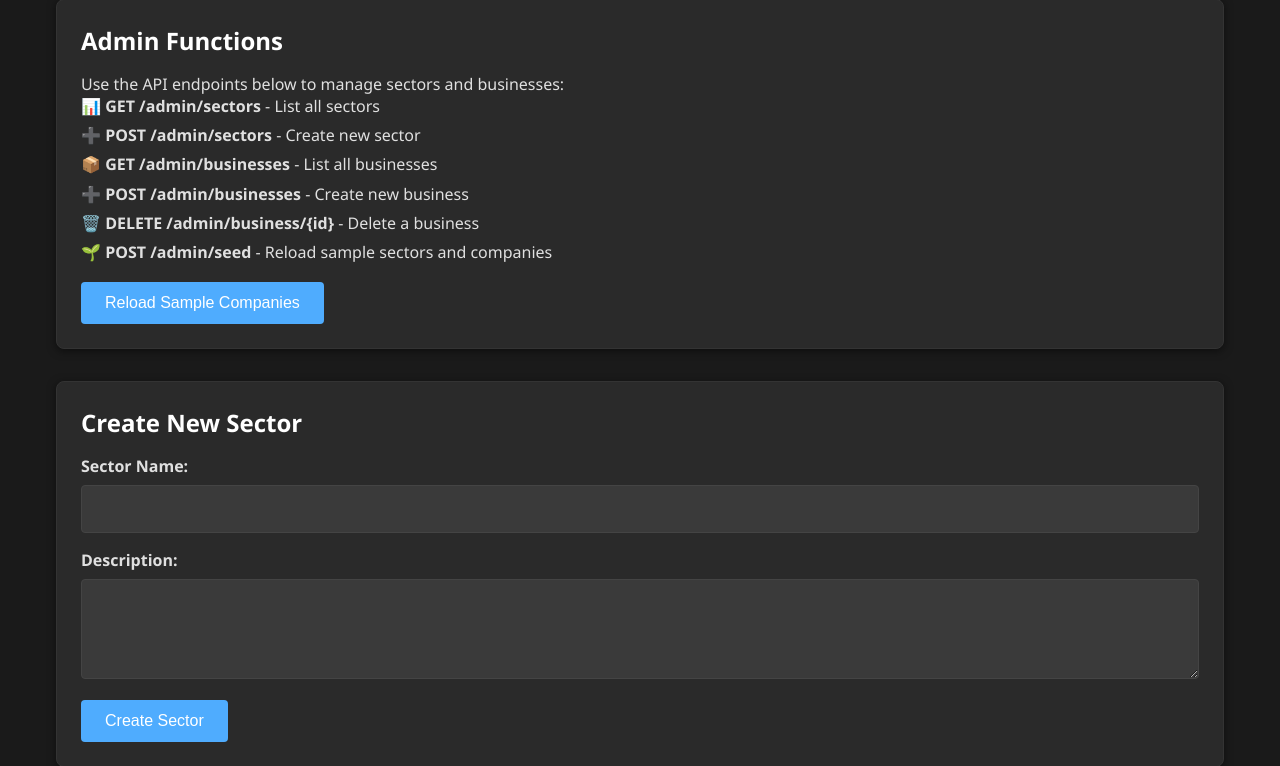
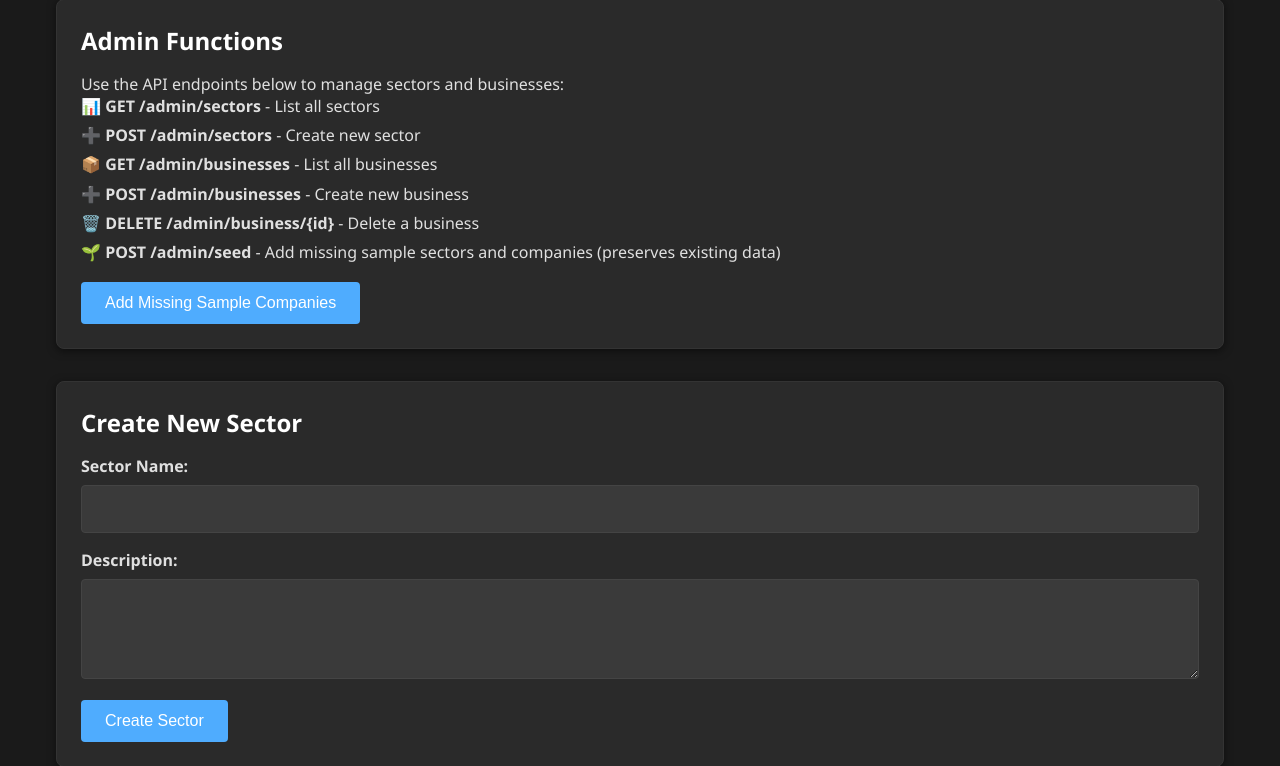
Before and after one commit to souramanse-web/Business-Ratings, a Flask app: template templates/admin_dashboard.html in a window 1280 px wide. Shown: the part 311-1077 px from the top of the page. Run offline with Flask 3, Linux system fonts and the light colour scheme; the template is opened without the code that fills it, so the values that code supplies are empty.

Commit message:
Make admin reseed non-destructive by default

```diff
--- a/app.py
+++ b/app.py
@@ -190,7 +190,7 @@ def ensure_database_ready():
             db.session.commit()
 
 
-def seed_sample_data(reset_businesses: bool = True):
+def seed_sample_data(reset_businesses: bool = False):
     """Seed sectors and businesses. Optionally clear ratings/businesses first."""
     sectors_data = [
         {'name': 'Banks', 'description': 'Banks and Banking Services - Personal and Business Banking'},
@@ -495,9 +495,13 @@ def admin_seed_data():
     if not current_user.is_admin:
         return jsonify({'error': 'Unauthorized'}), 403
 
-    summary = seed_sample_data(reset_businesses=True)
+    data = request.get_json(silent=True) or {}
+    force_reset = bool(data.get('force_reset', False))
+
+    summary = seed_sample_data(reset_businesses=force_reset)
     return jsonify({
         'message': 'Sample sectors and companies loaded successfully',
+        'mode': 'reset' if force_reset else 'preserve',
         'summary': summary
     }), 200
 
@@ -531,7 +535,7 @@ def init_db():
 @app.cli.command()
 def seed_db():
     """Seed the database with sample data."""
-    summary = seed_sample_data(reset_businesses=True)
+    summary = seed_sample_data(reset_businesses=False)
     print(
         f"Database seeded with sample data. "
         f"Sectors: {summary['sectors']}, Businesses: {summary['businesses']}"
--- a/templates/admin_dashboard.html
+++ b/templates/admin_dashboard.html
@@ -69,9 +69,9 @@
             <li>📦 <strong>GET /admin/businesses</strong> - List all businesses</li>
             <li>➕ <strong>POST /admin/businesses</strong> - Create new business</li>
             <li>🗑️ <strong>DELETE /admin/business/{id}</strong> - Delete a business</li>
-            <li>🌱 <strong>POST /admin/seed</strong> - Reload sample sectors and companies</li>
+            <li>🌱 <strong>POST /admin/seed</strong> - Add missing sample sectors and companies (preserves existing data)</li>
         </ul>
-        <button id="seedDataBtn" class="btn" type="button" style="margin-top: 0.75rem;">Reload Sample Companies</button>
+        <button id="seedDataBtn" class="btn" type="button" style="margin-top: 0.75rem;">Add Missing Sample Companies</button>
     </div>
 
     <div class="card">
@@ -199,7 +199,7 @@ document.addEventListener('DOMContentLoaded', async function() {
     const seedBtn = document.getElementById('seedDataBtn');
     if (seedBtn) {
         seedBtn.addEventListener('click', async function() {
-            const confirmed = confirm('This will reload sample companies and clear existing ratings. Continue?');
+            const confirmed = confirm('This will add missing sample companies and keep your existing companies/ratings. Continue?');
             if (!confirmed) return;
 
             seedBtn.disabled = true;
```
